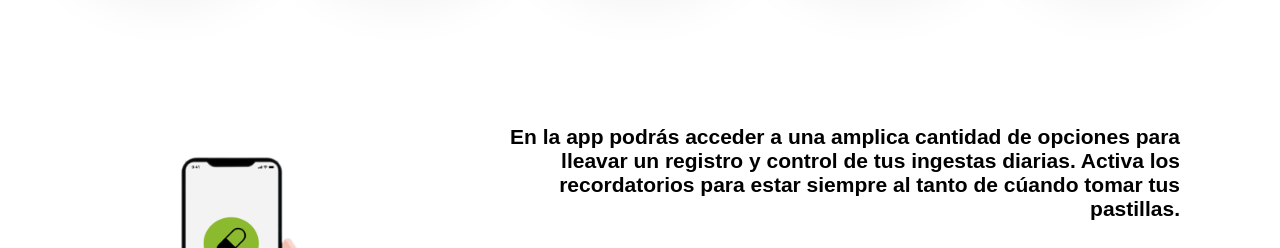
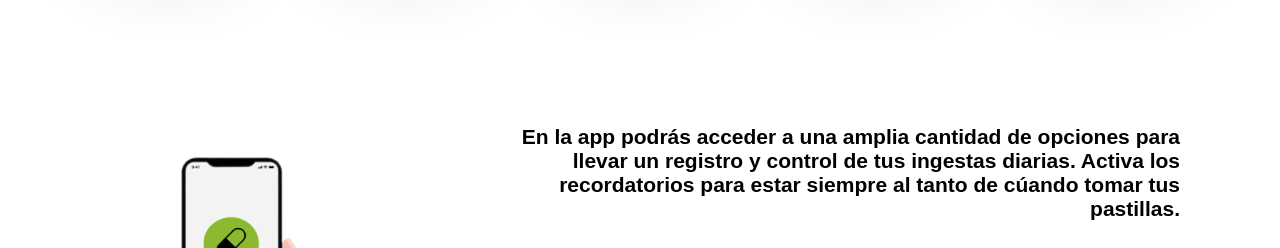
Before and after one commit to PillControl-SI42/PillControll-G6.github.io, a plain HTML site: page index.html in a window 1280 px wide. Shown: the part 1592-1840 px from the top of the page. Drawn offline with Linux system fonts and the light colour scheme; a web font is replaced by a local one.

Commit message:
structure advanced of the app

```diff
--- a/index.html
+++ b/index.html
@@ -105,7 +105,7 @@
             <div class="subDescarga">
                 <img src="public/assets/images/celular.png" class="imgCelular" alt="">
                 <p>
-                    En la app podrás acceder a una amplica cantidad de opciones para lleavar un registro y control de tus ingestas diarias. Activa los recordatorios para estar siempre al tanto de cúando tomar tus pastillas.
+                    En la app podrás acceder a una amplia cantidad de opciones para llevar un registro y control de tus ingestas diarias. Activa los recordatorios para estar siempre al tanto de cúando tomar tus pastillas.
                 </p>
 
                 <a href="#">Descargar ahora</a>
```
Also changed, not shown: 1 other file.
